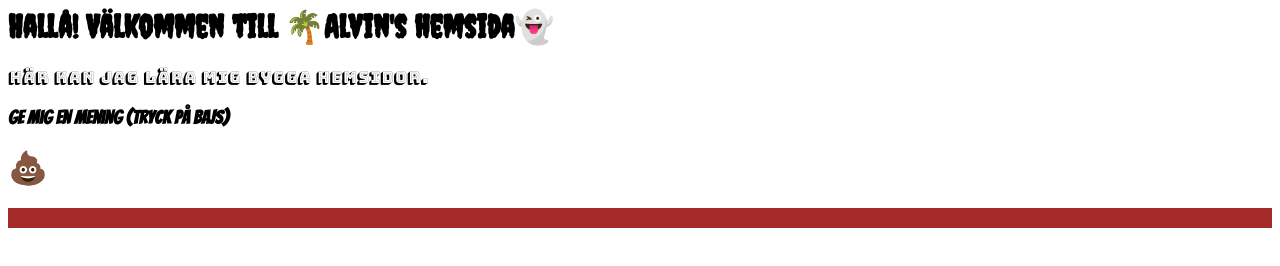
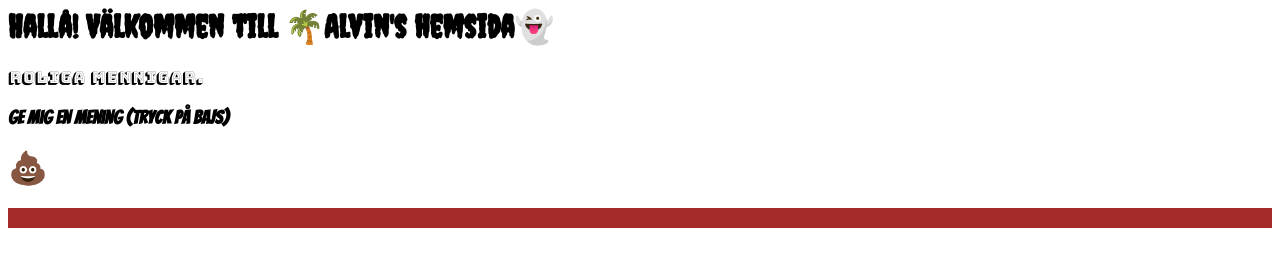
Before and after one commit to alveboom/alveboom.se, a plain HTML site: page index.html in a window 1280 px wide. Drawn offline with Linux system fonts and the light colour scheme.

Commit message:
Update index.html
bytte ams

```diff
--- a/index.html
+++ b/index.html
@@ -172,7 +172,7 @@
             Hallå! Välkommen till 🌴Alvin's hemsida👻
         </h1>
         <p>
-            Här kan jag lära mig bygga hemsidor.
+            roliga mennigar.
         </p>
         <h3>Ge mig en mening (tryck på bajs)</h3>
         <h1 onClick="javascript:visaMening();">💩</h1>
```
